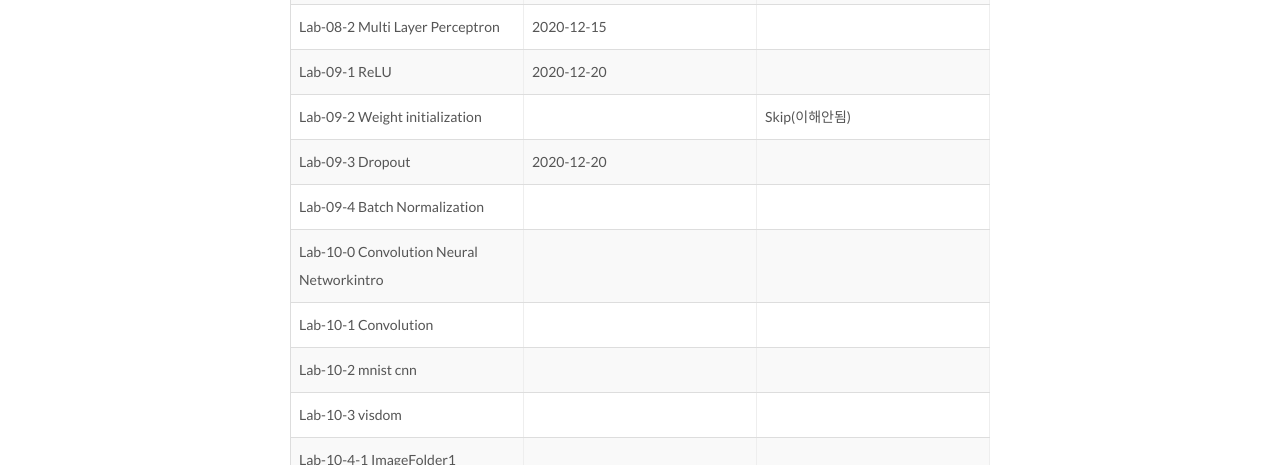
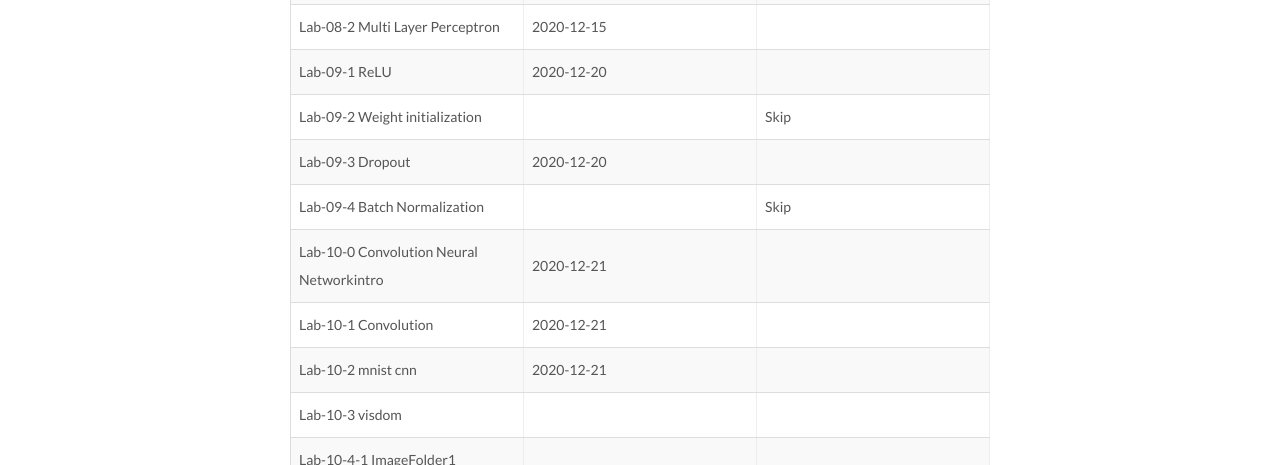
Before and after one commit to ShyRoute/ShyRoute.github.io, a Jekyll site: the page built from _posts/2020-12-14-modoo2.md, in a window 1280 px wide. Shown: the part 1083-1548 px from the top of the page. Built offline with Jekyll 4.4.1, drawn with Linux system fonts in a browser that asks for light colours; comment, search, counter and statistics services are not loaded.

Commit message:
Update 2020-12-14-modoo2.md

```diff
--- a/_posts/2020-12-14-modoo2.md
+++ b/_posts/2020-12-14-modoo2.md
@@ -24,12 +24,12 @@ tags:
 |Lab-08-1 Perceptron|2020-12-15|
 |Lab-08-2 Multi Layer Perceptron|2020-12-15|
 |Lab-09-1 ReLU|2020-12-20|
-|Lab-09-2 Weight initialization||Skip(이해안됨)|
+|Lab-09-2 Weight initialization||Skip|
 |Lab-09-3 Dropout|2020-12-20|
-|Lab-09-4 Batch Normalization||
-|Lab-10-0 Convolution Neural Networkintro||
-|Lab-10-1 Convolution||
-|Lab-10-2 mnist cnn||
+|Lab-09-4 Batch Normalization||Skip|
+|Lab-10-0 Convolution Neural Networkintro|2020-12-21|
+|Lab-10-1 Convolution|2020-12-21|
+|Lab-10-2 mnist cnn|2020-12-21|
 |Lab-10-3 visdom||
 |Lab-10-4-1 ImageFolder1||
 |Lab-10-4-2 ImageFolder2||
```
